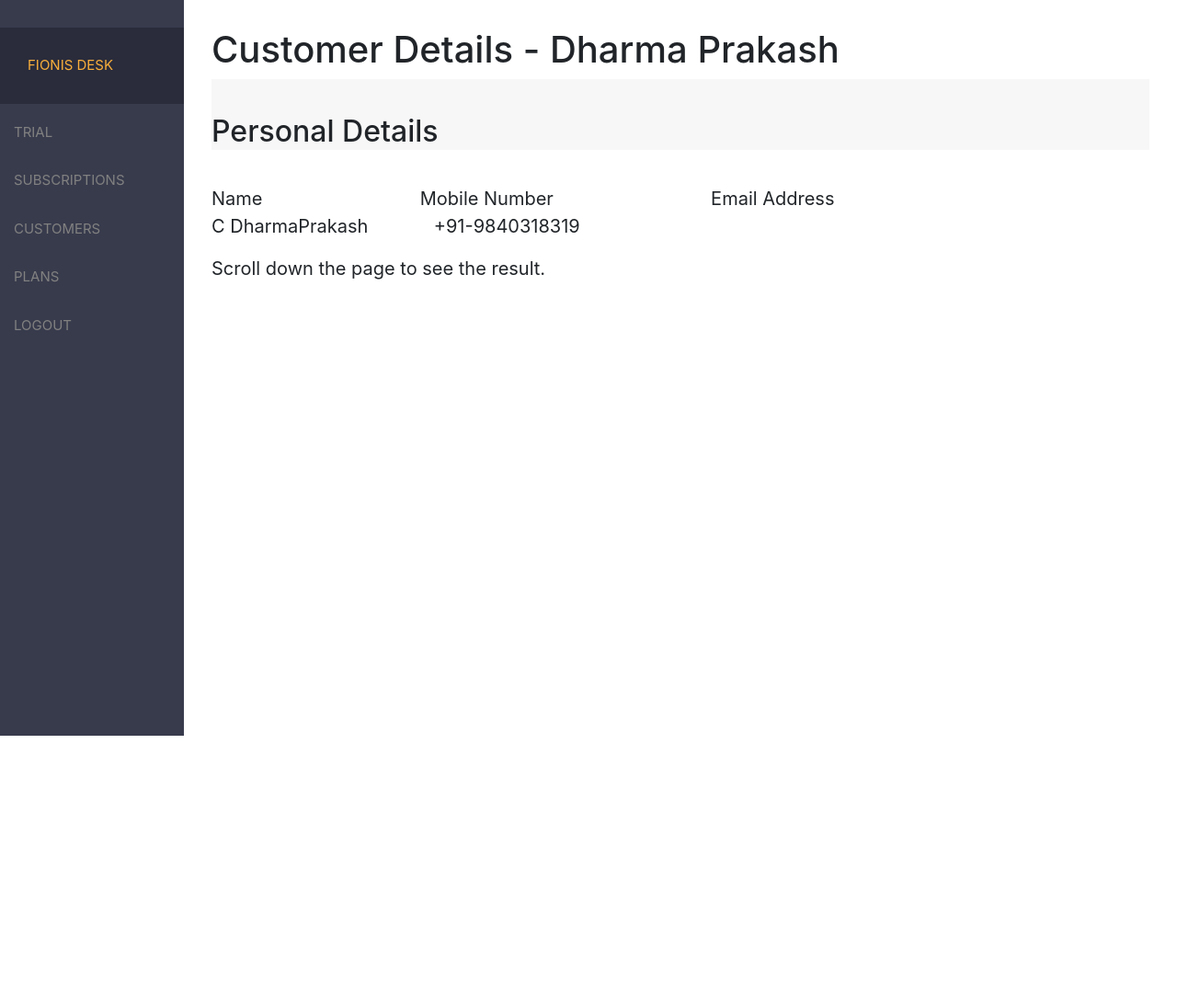
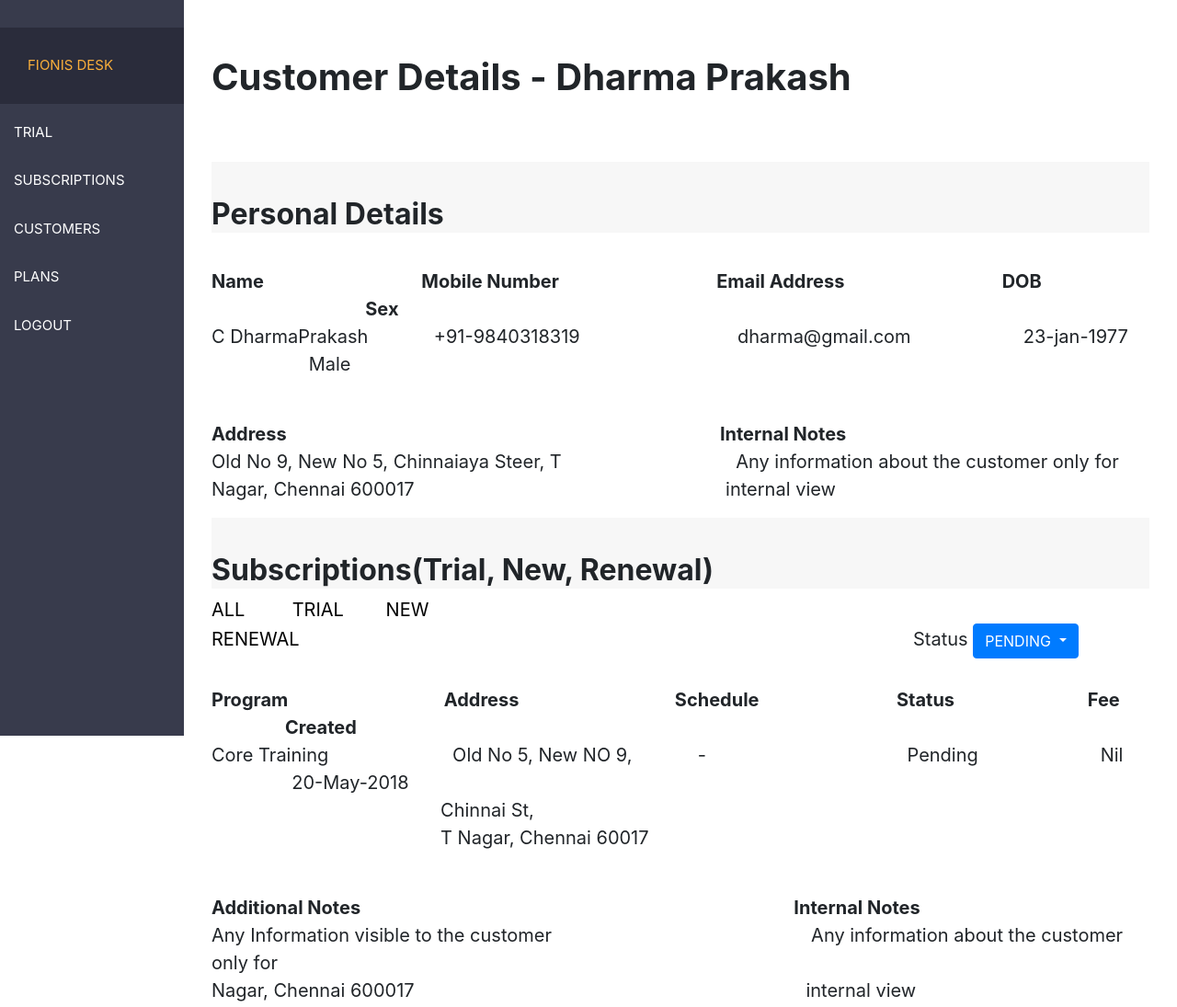
Before and after one commit to bruikey/repo_demo, a plain HTML site: page index.html in a window 1280 px wide. Shown: the whole page at 92% size. Before the commit the page ends 800 px from the top, so only its background shows below. Drawn offline with nearby package versions, Linux system fonts and the light colour scheme.

Commit message:
updated .html

```diff
--- a/index.html
+++ b/index.html
@@ -33,7 +33,7 @@
           padding: 20px 10px 10px 15px;
           text-decoration: none;
           font-size: 15px;
-          color: #818181;
+          color: white;
           display: block;
         }
 
@@ -45,7 +45,14 @@
             background-color: rgb(42, 44, 59);
             padding: 30px;
         }
+        .button a{
+          text-decoration: none;
+            color: black;
+        }
 
+        .button a:hover {
+          color: rgb(249, 174, 59);
+        }
 
         .main {
           margin-left: 200px; /* Same as the width of the sidenav */
@@ -57,6 +64,7 @@
           .sidenav {padding-top: 15px;}
           .sidenav a {font-size: 18px;}
         }
+
         </style>
         </head>
         <body>
@@ -70,12 +78,37 @@
           <a href="#logout">LOGOUT</a>
         </div>
 
-        <div class="main">
-          <h1>Customer Details - Dharma Prakash</h1>
-          <h2 style="background-color:rgb(247,247,247)"><br>Personal Details</h2>
-          <p><br>Name &emsp;&emsp;&emsp;&emsp;&emsp;&emsp;&emsp;&emsp; Mobile Number &emsp;&emsp;&emsp;&emsp;&emsp;&emsp;&emsp;&emsp; Email Address <br>C DharmaPrakash &emsp;&emsp;&emsp; +91-9840318319</p>
-          <p>Scroll down the page to see the result.</p>
-        </div>
+        <div class="main"><br>
+          <h1><b>Customer Details - Dharma Prakash</b></h1><br><br>
+          <h2 style="background-color:rgb(247,247,247)"><br><b>Personal Details</b></h2>
+          <p contenteditable="true"><br><b>Name</b> &emsp;&emsp;&emsp;&emsp;&emsp;&emsp;&emsp;&emsp; <b>Mobile Number</b> &emsp;&emsp;&emsp;&emsp;&emsp;&emsp;&emsp;&emsp; <b>Email Address</b> &emsp;&emsp;&emsp;&emsp;&emsp;&emsp;&emsp;&emsp; <b>DOB</b> &emsp;&emsp;&emsp;&emsp;&emsp;&emsp;&emsp;&emsp;&thinsp;&thinsp;<b>Sex</b>
+          <br>C DharmaPrakash &emsp;&emsp;&emsp; +91-9840318319 &emsp;&emsp;&emsp;&emsp;&emsp;&emsp;&emsp;&emsp; dharma@gmail.com &emsp;&emsp;&emsp;&emsp;&emsp;&thinsp;&thinsp;&thinsp; 23-jan-1977 &emsp;&emsp;&emsp;&emsp;&emsp; Male</p>
+
+          <p contenteditable="true"><br><b>Address</b> &emsp;&emsp;&emsp;&emsp;&emsp;&emsp;&emsp;&emsp;&emsp;&emsp;&emsp;&emsp;&emsp;&emsp;&emsp;&emsp;&emsp;&emsp;&emsp;&emsp;&emsp;&emsp;&emsp; <b>Internal Notes</b>
+          <br>Old No 9, New No 5, Chinnaiaya Steer, T &emsp;&emsp;&emsp;&emsp;&emsp;&emsp;&emsp;&emsp;&thinsp;&thinsp;&thinsp;&thinsp;&thinsp; Any information about the customer only for
+          <br>Nagar, Chennai 600017 &emsp;&emsp;&emsp;&emsp;&emsp;&emsp;&emsp;&emsp;&thinsp;&thinsp;&emsp;&emsp;&emsp;&emsp;&emsp;&emsp;&emsp;&emsp; internal view</p>
+          <h2 style="background-color:rgb(247,247,247)"><br><b>Subscriptions(Trial, New, Renewal)</b></h2>
+          <div class="button Dropdown ">
+
+            <a href="#all">ALL</a> &emsp;&emsp;
+            <a href="#trial">TRIAL</a>&emsp;&emsp;
+            <a href="#new">NEW</a>&emsp;&emsp;
+            <a href="#renewal">RENEWAL</a>&emsp;&emsp;&emsp;&emsp;&emsp;&emsp;&emsp;&emsp;&emsp;&emsp;&thinsp;&thinsp;&emsp;&emsp;&emsp;&emsp;&emsp;&emsp;&emsp;&emsp;&emsp;&emsp;&emsp;&emsp;&emsp;&emsp;&emsp;&emsp;&emsp;&emsp;&emsp;&emsp;&emsp;&emsp;&emsp;Status
+            <button class="btn btn-primary dropdown-toggle" type="button" data-toggle="dropdown">PENDING
+              <ul class="dropdown-menu">
+                <li><a href="#">COMPLETED</a></li>
+                <li><a href="#">TERMINATED</a></li>
+              </ul>
+
+          </div>
+          <p contenteditable="true"><br><b>Program &emsp;&emsp;&emsp;&emsp;&emsp;&emsp;&emsp;&emsp; Address &emsp;&emsp;&emsp;&emsp;&emsp;&emsp;&emsp;&emsp; Schedule &emsp;&emsp;&emsp;&emsp;&emsp;&emsp;&emsp; Status &emsp;&emsp;&emsp;&emsp;&emsp;&emsp;&emsp;Fee
+            &emsp;&emsp;&emsp;&emsp;Created</b> &emsp;&emsp;&emsp;<br>Core Training &emsp;&emsp;&emsp;&emsp;&emsp;&emsp;&thinsp; Old No 5, New NO 9, &emsp;&emsp;&emsp; - &emsp;&emsp;&emsp;&emsp;&emsp;&emsp;&emsp;&emsp;&emsp;&emsp;&thinsp;&thinsp; Pending
+            &emsp;&emsp;&emsp;&thinsp;&thinsp;&emsp;&emsp;&emsp;Nil &thinsp;&thinsp;&emsp;&emsp;&emsp;&emsp;20-May-2018
+            <br>&thinsp;&thinsp;&emsp;&emsp;&emsp;&emsp;&thinsp;&thinsp;&emsp;&emsp;&emsp;&emsp;&thinsp;&thinsp;&emsp;&emsp;&emsp;&thinsp;&thinsp;Chinnai St,<br>&thinsp;&thinsp;&emsp;&emsp;&emsp;&emsp;&thinsp;&thinsp;&emsp;&emsp;&emsp;&emsp;&thinsp;&thinsp;&emsp;&emsp;&emsp;&thinsp;&thinsp;T Nagar, Chennai 60017</p>
+            <p contenteditable="true"><br><b>Additional Notes</b> &emsp;&emsp;&emsp;&emsp;&emsp;&emsp;&emsp;&emsp;&emsp;&emsp;&emsp;&emsp;&emsp;&emsp;&emsp;&emsp;&emsp;&emsp;&emsp;&emsp;&emsp;&emsp;&emsp; <b>Internal Notes</b>
+              <br>Any Information visible to the customer &emsp;&emsp;&emsp;&emsp;&emsp;&emsp;&emsp;&emsp;&thinsp;&thinsp;&emsp;&emsp;&emsp;&emsp;&emsp;&thinsp; Any information about the customer only for
+              <br>Nagar, Chennai 600017 &emsp;&emsp;&emsp;&emsp;&emsp;&emsp;&emsp;&emsp;&thinsp;&thinsp;&emsp;&emsp;&emsp;&emsp;&emsp;&emsp;&emsp;&emsp;&emsp;&emsp;&emsp;&emsp;&thinsp;&thinsp; internal view</p>
+         </div>
 
     <!-- Optional JavaScript -->
     <!-- jQuery first, then Popper.js, then Bootstrap JS -->
```
